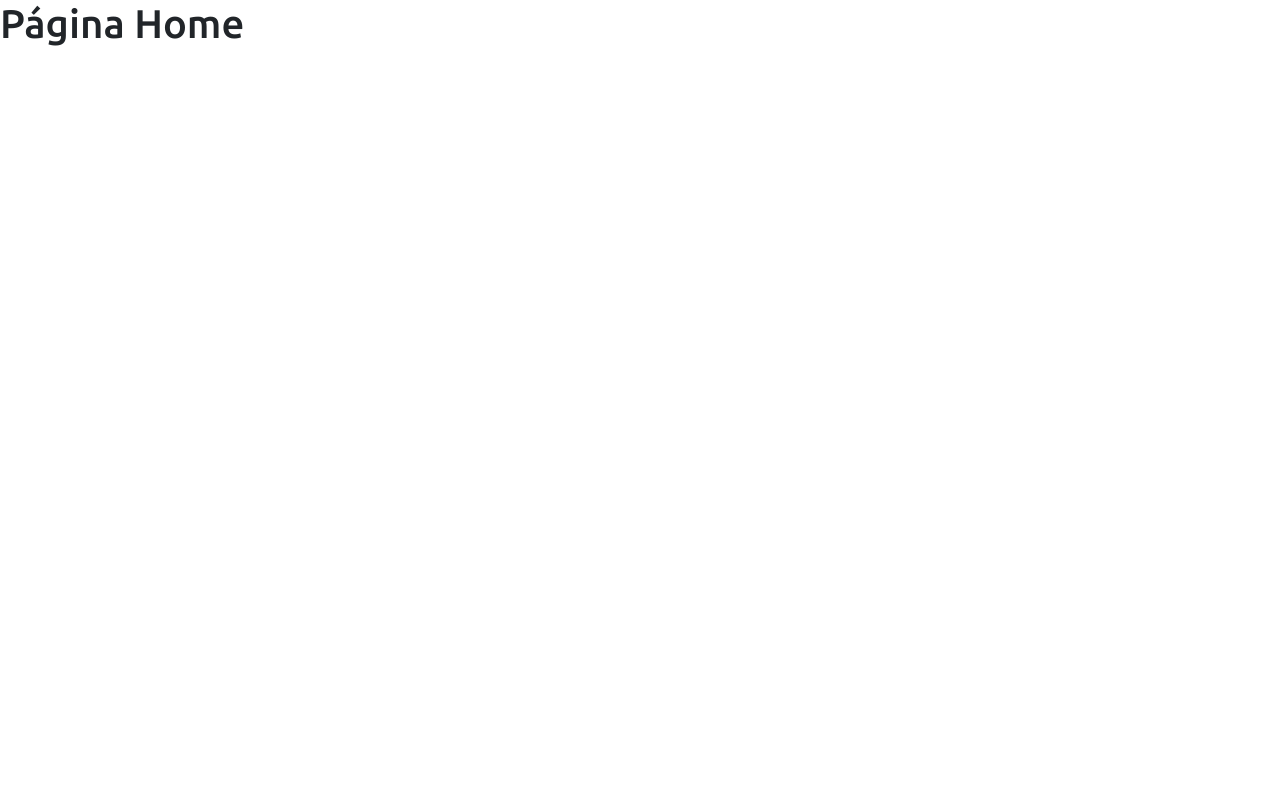
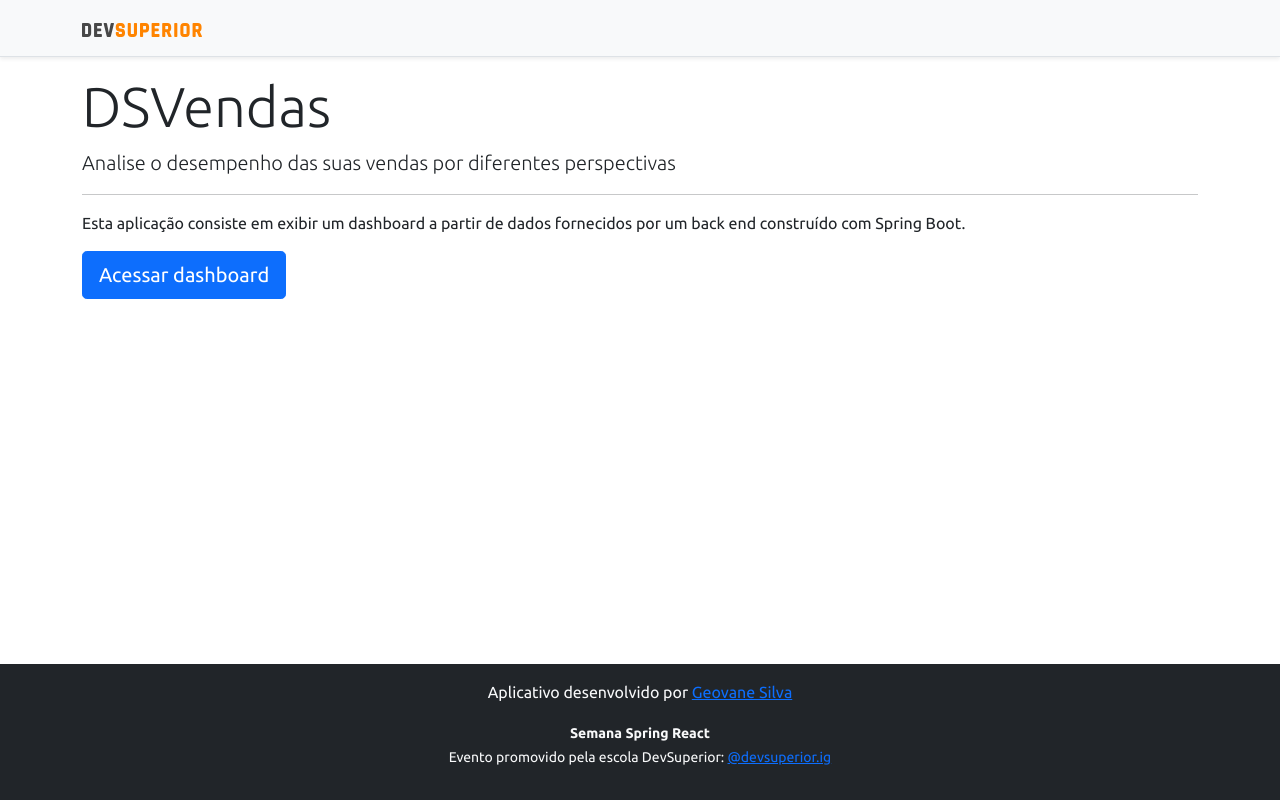
Before and after one commit to Projetosgeovane/Projeto-Spring_React, a React (Create React App) app in the folder frontend/: page / in a window 1280 px wide. Built offline with nearby package versions, Linux system fonts and the light colour scheme.

Commit message:
Home, navigation

```diff
--- a/frontend/src/components/NavBar/index.tsx
+++ b/frontend/src/components/NavBar/index.tsx
@@ -1,11 +1,15 @@
 import ImgDsDark from 'assets/img/ds-dark.svg';
+import { Link } from 'react-router-dom';
 
 const NavBar = () => {
     return (
         <div className="d-flex flex-column flex-md-row align-items-center p-3 px-md-4 mb-3 bg-light border-bottom shadow-sm">
             <div className="container">
                 <nav className="my-2 my-md-0 mr-md-3">
-                    <img src={ImgDsDark} alt="DevSuperior" width="120" />
+                    <Link to="/">
+                        <img src={ImgDsDark} alt="DevSuperior" width="120" />
+                    </Link>
+
                 </nav>
             </div>
         </div>
--- a/frontend/src/pages/Dashboard/index.tsx
+++ b/frontend/src/pages/Dashboard/index.tsx
@@ -3,7 +3,6 @@ import DataTable from "components/DataTable";
 import DonutChart from "components/DonutChart";
 import Footer from "components/Footer";
 import NavBar from "components/NavBar";
-import React from "react";
 
 const Dashboard = () => {
     return (
--- a/frontend/src/pages/Home/index.tsx
+++ b/frontend/src/pages/Home/index.tsx
@@ -1,9 +1,26 @@
+import Footer from "components/Footer";
+import NavBar from "components/NavBar";
+import { Link } from "react-router-dom";
+
+
 const Home = () => {
     return (
-        <div>
-            <h1>Página Home</h1>
-        </div>
-    );
-}
+        <>
+            <NavBar />
+            <div className="container">
+                <div className="jumbotron">
+                    <h1 className="display-4">DSVendas</h1>
+                    <p className="lead">Analise o desempenho das suas vendas por diferentes perspectivas</p>
+                    <hr />
+                    <p>Esta aplicação consiste em exibir um dashboard a partir de dados fornecidos por um back end construído com Spring Boot.</p>
+                    <Link className="btn btn-primary btn-lg" to="/dashboard">
+                        Acessar dashboard
+                    </Link>
+                </div>
+            </div>
+            <Footer />
+        </>
+                );
+                }
 
 export default Home;
```
